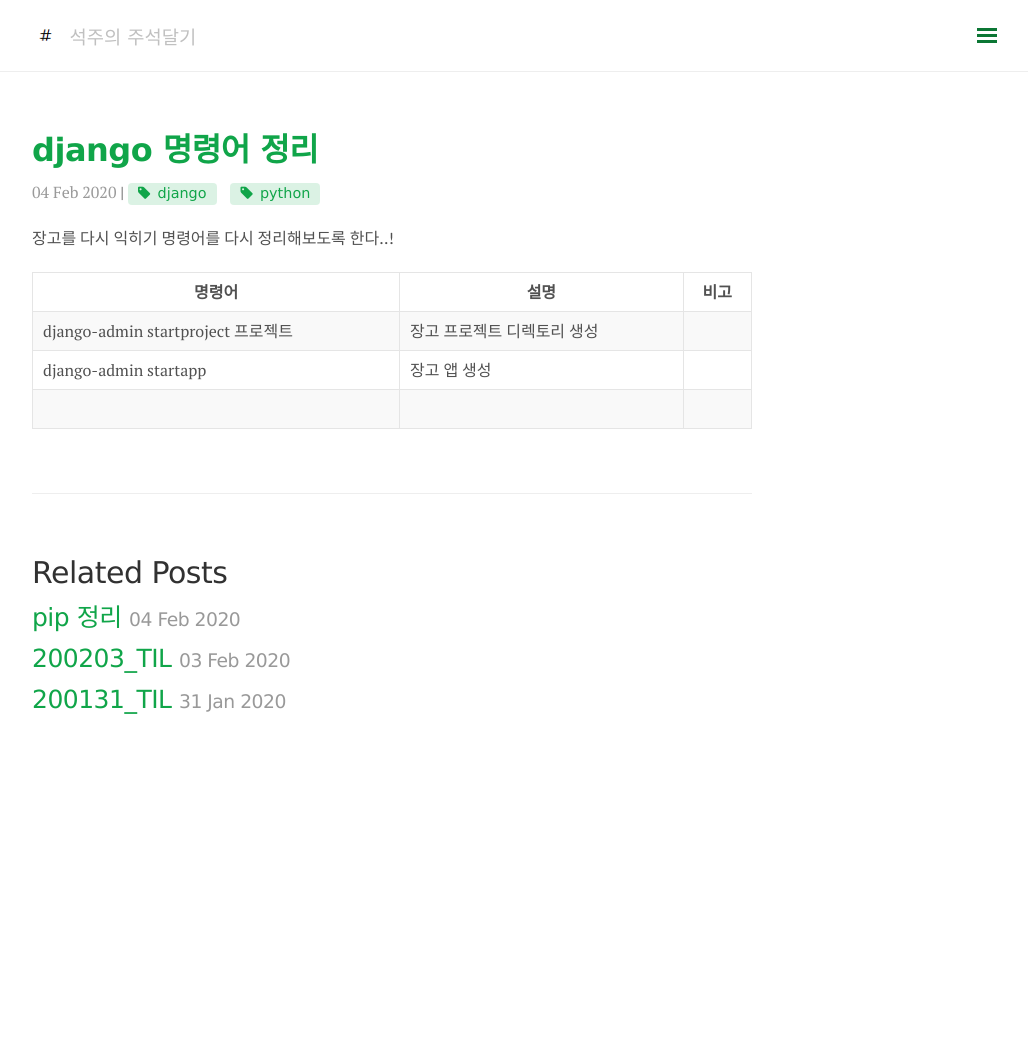
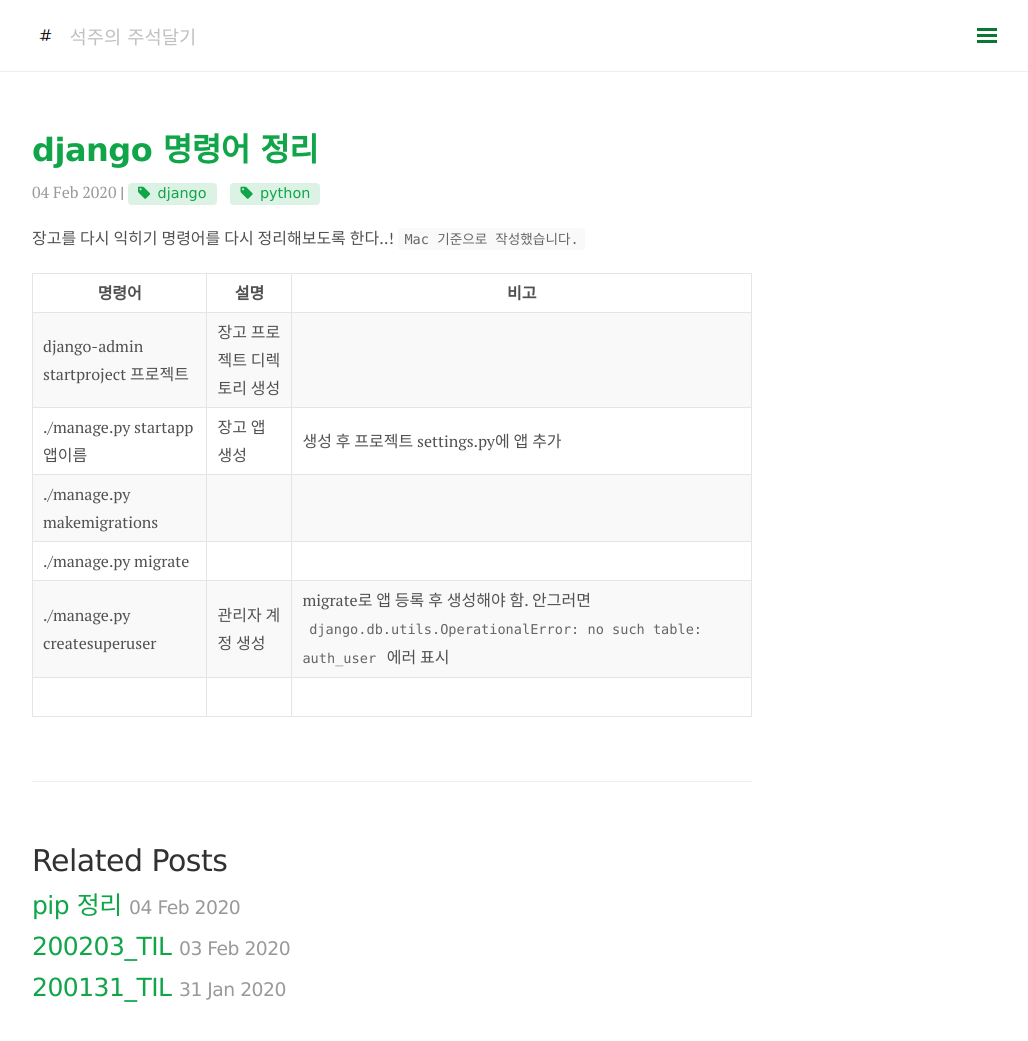
Before and after one commit to somefood/somefood.github.io, a Jekyll site: the page built from _posts/Django/2020-02-04-django3.md, in a window 1280 px wide and 1063 px high. Shown: the top 1041 px of the window, without its empty margins (248-1276 px from the left). Built offline with Jekyll 4.4.1, drawn with Linux system fonts in a browser that asks for light colours; nearby versions of some CDN libraries; comment, search, counter and statistics services are not loaded.

Commit message:
내용 추가 및 수정

```diff
--- a/_posts/Django/2020-02-04-django3.md
+++ b/_posts/Django/2020-02-04-django3.md
@@ -7,9 +7,13 @@
 ---
 
 장고를 다시 익히기 명령어를 다시 정리해보도록 한다..!
+`Mac 기준으로 작성했습니다.`
 
 |명령어|설명|비고|
 |-|-|-|
 |django-admin startproject 프로젝트|장고 프로젝트 디렉토리 생성||
-|django-admin startapp|장고 앱 생성||
-||||
+|./manage.py startapp 앱이름|장고 앱 생성|생성 후 프로젝트 settings.py에 앱 추가|
+|./manage.py makemigrations|||
+|./manage.py migrate|||
+|./manage.py createsuperuser|관리자 계정 생성|migrate로 앱 등록 후 생성해야 함. 안그러면 `django.db.utils.OperationalError: no such table: auth_user` 에러 표시
+|
```
